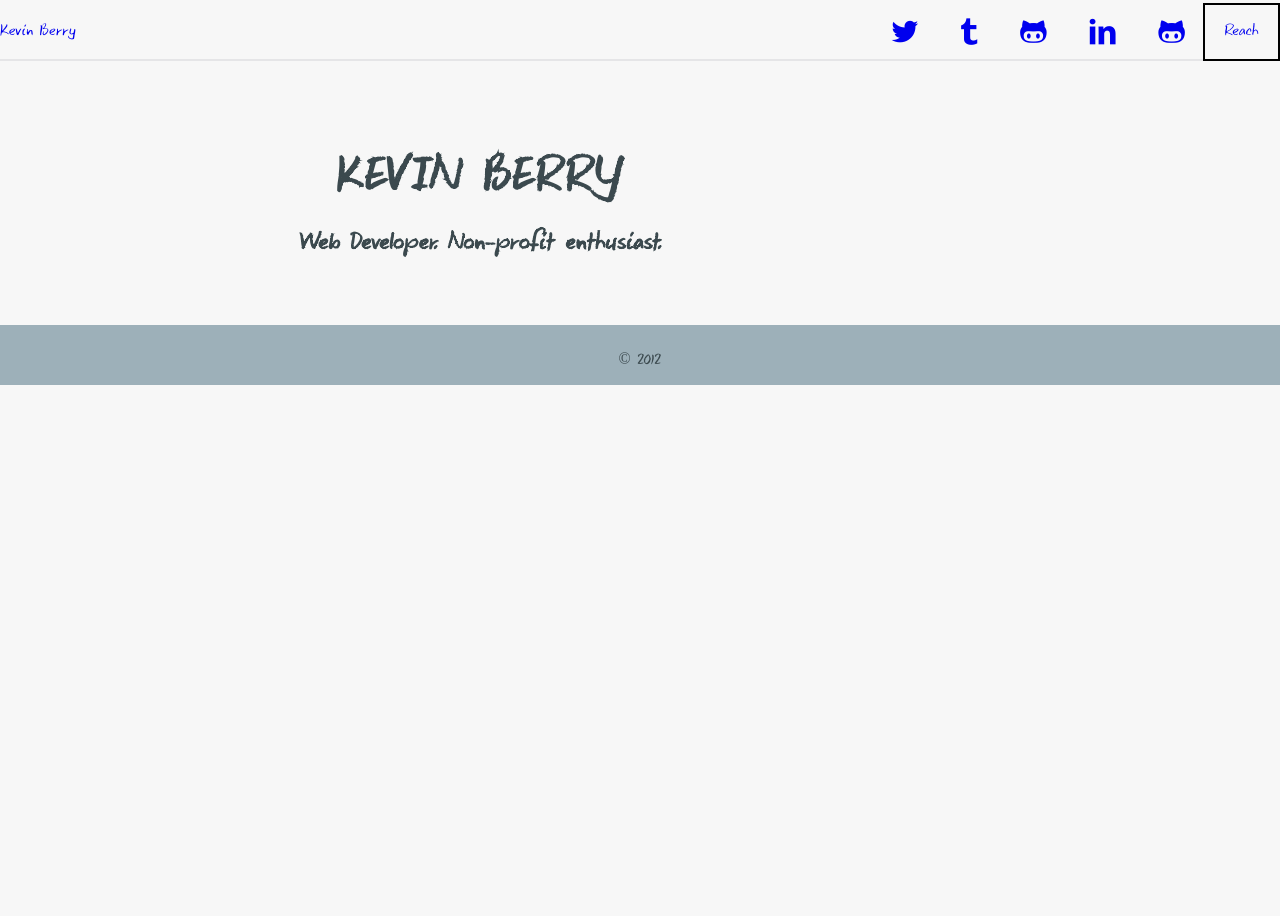
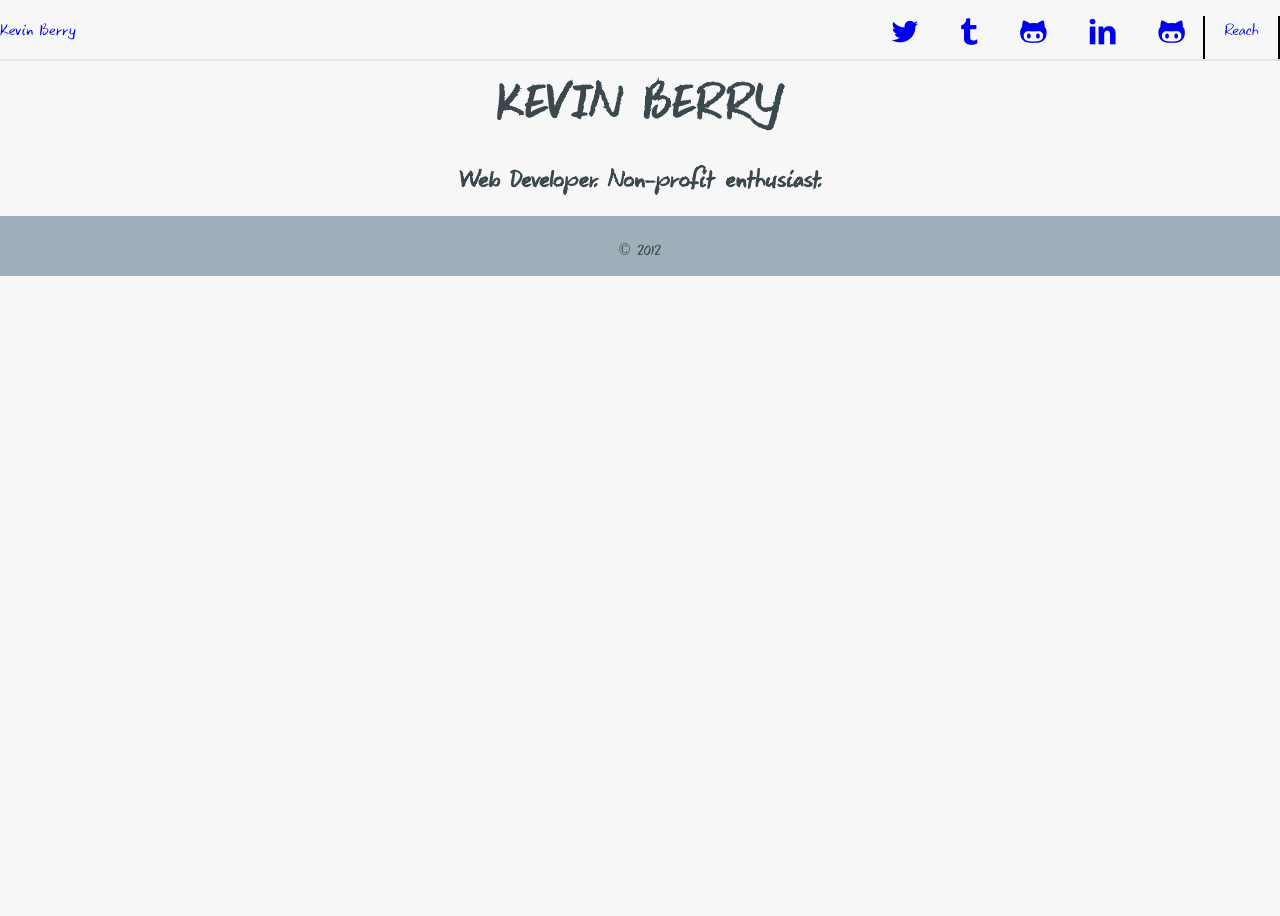
Before and after one commit to kbsail/kbsail-kbsail.github.io, a Jekyll site: the page built from index.html, in a window 1280 px wide. Built offline with Jekyll 4.4.1, drawn with Linux system fonts in a browser that asks for light colours; some web fonts are replaced; Markdown is read by kramdown in place of the engine named in the settings.

Commit message:
body css blank issue fixed

```diff
--- a/assets/css/screen.css
+++ b/assets/css/screen.css
@@ -152,66 +152,46 @@
 /* line 66, ../scss/screen.scss */
 .header-wrapper {
   border-bottom: 2px solid #e5e5e7;
-  margin-top: 1em; }
+  margin-top: 1em;
+  overflow: hidden;
+  *zoom: 1; }
 
-/* line 71, ../scss/screen.scss */
+/* line 72, ../scss/screen.scss */
 body {
   background-color: #f7f7f7;
   color: #3b494e;
   font-family: "Keswick", serif;
   line-height: 200%; }
 
-/* line 78, ../scss/screen.scss */
+/* line 79, ../scss/screen.scss */
 header {
   display: inline; }
-  /* line 80, ../scss/screen.scss */
+  /* line 81, ../scss/screen.scss */
   header a {
     text-decoration: none; }
-  /* line 84, ../scss/screen.scss */
+  /* line 85, ../scss/screen.scss */
   header nav {
     float: right; }
-  /* line 88, ../scss/screen.scss */
+  /* line 89, ../scss/screen.scss */
   header .contact {
     float: right; }
-    /* line 90, ../scss/screen.scss */
+    /* line 91, ../scss/screen.scss */
     header .contact a {
       padding: 1.2em;
       border: 2px solid black; }
-  /* line 96, ../scss/screen.scss */
+  /* line 97, ../scss/screen.scss */
   header .site-title {
     float: left; }
-  /* line 100, ../scss/screen.scss */
+  /* line 101, ../scss/screen.scss */
   header .icon {
     font-size: 1.2em;
     padding: 0.8em; }
-    /* line 103, ../scss/screen.scss */
+    /* line 104, ../scss/screen.scss */
     header .icon.twitter:before, header .icon.tumblr:before, header .icon.github:before, header .icon.instagram:before, header .icon.coderwall:before, header .icon.linkedin:before {
       font-family: 'entypo-social';
       content: attr(data-icon); }
 
-/* line 111, ../scss/screen.scss */
-.front-page {
-  font-family: "Keswick";
-  font-size: 1.5em;
-  font-weight: bold;
-  margin: 2em auto;
-  text-align: center;
-  display: inline-block; }
-  /* line 118, ../scss/screen.scss */
-  .front-page h1 {
-    color: #3b494e;
-    font-size: 2em;
-    font-weight: 600;
-    margin: 0.5em auto;
-    margin-bottom: 0;
-    padding: 0.5em;
-    text-transform: uppercase;
-    width: 12em; }
-  /* line 128, ../scss/screen.scss */
-  .front-page a {
-    text-decoration: none; }
-
-/* line 133, ../scss/screen.scss */
+/* line 113, ../scss/screen.scss */
 .page {
   *zoom: 1;
   max-width: 59em;
@@ -220,24 +200,37 @@
   padding-right: 1em;
   margin-left: auto;
   margin-right: auto;
-  padding-bottom: 1em; }
+  padding-bottom: 1em;
+  text-align: center; }
   /* line 38, ../../../.rvm/gems/ruby-2.0.0-p247/gems/compass-0.12.2/frameworks/compass/stylesheets/compass/utilities/general/_clearfix.scss */
   .page:after {
     content: "";
     display: table;
     clear: both; }
-  /* line 136, ../scss/screen.scss */
-  .page section {
+  /* line 117, ../scss/screen.scss */
+  .page .front-page {
     clear: both;
-    margin-bottom: 2em;
-    margin-top: 5em;
-    text-align: center; }
-    /* line 141, ../scss/screen.scss */
-    .page section .page-links {
+    font-family: "Keswick";
+    font-size: 1.5em;
+    font-weight: bold;
+    margin: 0 2em auto;
+    text-align: center;
+    display: inline-block; }
+    /* line 125, ../scss/screen.scss */
+    .page .front-page h1 {
+      color: #3b494e;
+      font-size: 2em;
+      font-weight: 600;
+      padding: 0.5em;
+      text-transform: uppercase;
+      width: 12em; }
+    /* line 133, ../scss/screen.scss */
+    .page .front-page a {
+      text-decoration: none;
       overflow: hidden;
       *zoom: 1; }
 
-/* line 147, ../scss/screen.scss */
+/* line 141, ../scss/screen.scss */
 .footer-wrapper {
   width: 100%;
   text-align: center;
@@ -245,23 +238,23 @@
   height: 30px;
   padding: 20px 0 10px 0; }
 
-/* line 157, ../scss/screen.scss */
+/* line 151, ../scss/screen.scss */
 h1, h3, h4, h5, h6 {
   font-family: "Keswick", sans-serif; }
 
-/* line 159, ../scss/screen.scss */
+/* line 153, ../scss/screen.scss */
 h1 {
   font-size: 3.4em;
   line-height: 100%;
   margin-bottom: 0.2em;
   width: 100%; }
 
-/* line 166, ../scss/screen.scss */
+/* line 160, ../scss/screen.scss */
 h2 {
   font-size: 1.2em;
   line-height: 100%; }
 
-/* line 171, ../scss/screen.scss */
+/* line 165, ../scss/screen.scss */
 h3 {
   color: #bfd9da;
   font-size: 1.1em;
@@ -271,7 +264,7 @@
   line-height: 100%;
   text-transform: uppercase; }
 
-/* line 181, ../scss/screen.scss */
+/* line 175, ../scss/screen.scss */
 h4 {
   color: #9db0b9;
   font-size: 0.85em;
@@ -279,7 +272,7 @@
   margin-top: 0.2em;
   text-transform: uppercase; }
 
-/* line 189, ../scss/screen.scss */
+/* line 183, ../scss/screen.scss */
 h5 {
   font-size: 0.9em;
   font-weight: 600;
@@ -287,24 +280,24 @@
   text-align: right;
   text-transform: uppercase; }
 
-/* line 197, ../scss/screen.scss */
+/* line 191, ../scss/screen.scss */
 h6 {
   text-transform: uppercase; }
 
-/* line 201, ../scss/screen.scss */
+/* line 195, ../scss/screen.scss */
 li {
   margin-bottom: 0.2em; }
 
-/* line 206, ../scss/screen.scss */
+/* line 200, ../scss/screen.scss */
 .icon {
   margin: 0.5em 0;
   font-weight: normal; }
-  /* line 209, ../scss/screen.scss */
+  /* line 203, ../scss/screen.scss */
   .icon:before {
     font-family: 'entypo';
     font-size: 3em;
     content: attr(data-icon);
     speak: none; }
-  /* line 215, ../scss/screen.scss */
+  /* line 209, ../scss/screen.scss */
   .icon.list-link:before {
     font-size: 1.75em; }
```
Also changed, not shown: assets/scss/screen.scss (+9 -15 lines).
